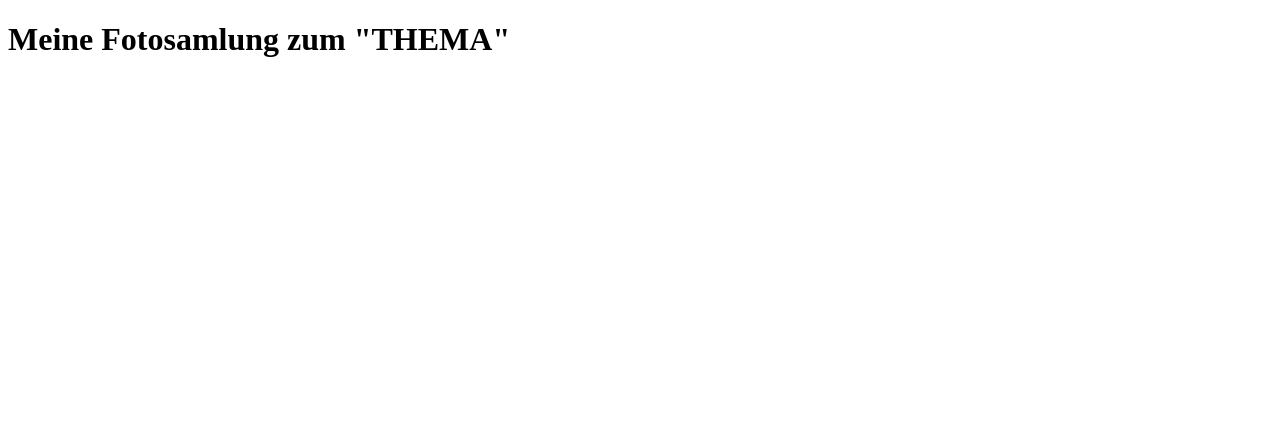
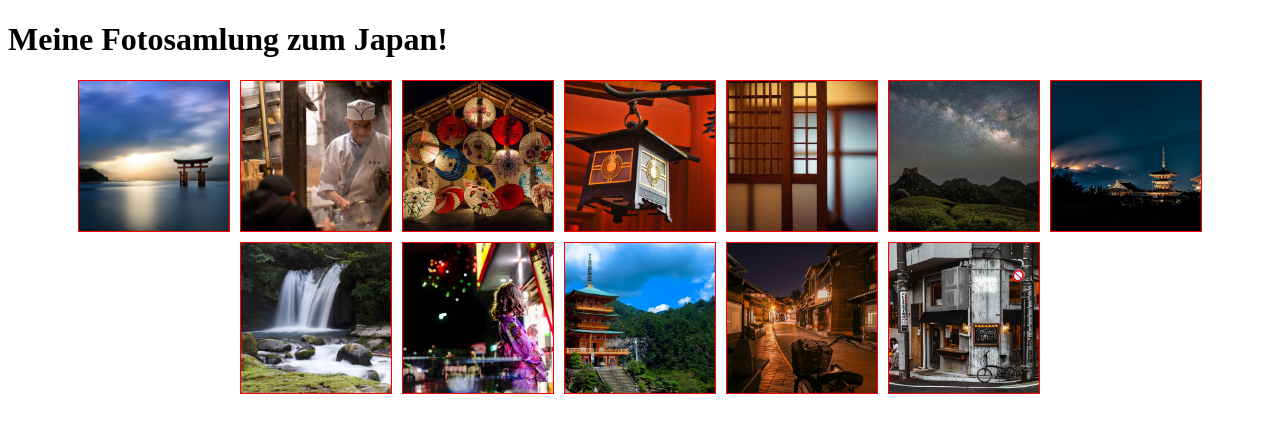
Before and after one commit to Kevinpomian-ops/Fotogram, a plain HTML site: page index.html in a window 1280 px wide. Drawn offline with Linux system fonts and the light colour scheme.

Commit message:
add: imgs add: js code add: css code

```diff
--- a/index.html
+++ b/index.html
@@ -1,5 +1,6 @@
 <!DOCTYPE html>
 <html lang="de">
+
 <head>
     <meta charset="UTF-8">
     <meta name="viewport" content="width=device-width, initial-scale=1.0">
@@ -7,13 +8,21 @@
 
     <link rel="stylesheet" href="style.css">
 </head>
+
 <body>
     <header>
 
     </header>
 
     <main>
-        <h1>Meine Fotosamlung zum "THEMA"</h1>
+        <h1>Meine Fotosamlung zum Japan!</h1>
+
+        <!-- <button><img src="./assats/img/alexanderweichsel-japan-9074037_1280.jpg" alt="imgsAlt(i)"></button> -->
+        <div id="imgs">
+
+
+        </div>
+
     </main>
 
     <footer>
@@ -21,4 +30,5 @@
     </footer>
 </body>
 <script src="script.js"></script>
+
 </html>
--- a/script.js
+++ b/script.js
@@ -0,0 +1,86 @@
+// const variable_string = "Text";
+// const variable_int = 5; //ganzzahlen
+// const variable_float = 5.5; //kommazahlen
+// const variable_array = ["Text", 5, 5.5]; //eindimensionale auflistung index 0123456789
+// const variable_json = {
+//     bezeichner: "Text",
+//     bezeichner2: 5,
+//     bezeichner3: 5.5,
+//     bezeichner4: ["Text", 5, 5.5],
+//     bezeichner5: {
+//         bezeichner: "Text",
+//         bezeichner2: 5,
+//         bezeichner3: 5.5,
+//         bezeichner4: ["Text", 5, 5.5],
+//         bezeichner5: {}
+//     } //mehrdimensionales auflistung bezeichner:wert
+// }
+
+// for (index in array) {
+//     const element = array[index];
+
+// } //Kontrolstruktur -> Schleifen
+
+// if (condition) {
+
+// } else {
+
+// } //Kontrolstruktur
+
+
+const myImgs = [
+    "alexanderweichsel-japan-9074037_1280.jpg",
+    "binmassam-chef-4807317_1280.jpg",
+    "deltaworks-japanese-umbrellas-636870_1280.jpg",
+    "djedj-japanese-lantern-5568727_1280.jpg",
+    "jplenio-traditional-8245250_1280.jpg",
+    "kanenori-mountains-8031511_1280.jpg",
+    "kanenori-temple-6963458_1280.jpg",
+    "mailtotobi-waterfall-4259935_1280.jpg",
+    "maximilianhemon-japan-5021733_1280.jpg",
+    "pexels-temple-1841296_1280.jpg",
+    "rmsep4-street-4942809_1280.jpg",
+    "takatoshikun-cafe-5899078_1280.jpg"
+]
+
+const myImgs2 = [
+    { path: "alexanderweichsel-japan-9074037_1280.jpg", desc: "Beschreibung", activ: false, klasse:"test"},
+    { path: "binmassam-chef-4807317_1280.jpg", desc: "Beschreibung",activ: false, klasse:"test" },
+    { path: "deltaworks-japanese-umbrellas-636870_1280.jpg", desc: "Beschreibung",activ: true, klasse:"test" },
+    { path: "djedj-japanese-lantern-5568727_1280.jpg", desc: "Beschreibung", klasse:"test" },
+    { path: "jplenio-traditional-8245250_1280.jpg", desc: "Beschreibung", klasse:"test" },
+    { path: "kanenori-mountains-8031511_1280.jpg", desc: "Beschreibung", klasse:"test" },
+    { path: "kanenori-temple-6963458_1280.jpg", desc: "Beschreibung", klasse:"test" },
+    { path: "mailtotobi-waterfall-4259935_1280.jpg", desc: "Beschreibung", klasse:"test" },
+    { path: "maximilianhemon-japan-5021733_1280.jpg", desc: "Beschreibung", klasse:"test" },
+    { path: "pexels-temple-1841296_1280.jpg", desc: "Beschreibung", klasse:"test" },
+    { path: "rmsep4-street-4942809_1280.jpg", desc: "Beschreibung", klasse:"test" },
+    { path: "takatoshikun-cafe-5899078_1280.jpg", desc: "Beschreibung", klasse:"test" }
+]
+
+
+// function renderImgs() {
+//     let images = "";
+//     for (Image in myImgs2) {
+//         console.log(myImgs2[Image]);
+//         images += `
+//         <img src="assats/img/${myImgs2[Image].path}" alt="Bild ${myImgs2[Image].desc}" class="${myImgs2[Image].klasse}">
+//         `
+
+//     }
+//     document.getElementById('imgs').innerHTML = images;
+// }
+
+function renderImgs() {
+    let images = "";
+    for (Image in myImgs2) {
+        console.log(myImgs2[Image]);
+        images += `
+        <div style="background-image:url('assats/img/${myImgs2[Image].path}'); border: 1px solid #ff0000" alt="Bild ${myImgs2[Image].desc}" class="${myImgs2[Image].klasse}"></div>
+        `
+
+    }
+    document.getElementById('imgs').innerHTML = images;
+}
+
+renderImgs();
--- a/style.css
+++ b/style.css
@@ -0,0 +1,18 @@
+#imgs {
+    display: flex;
+    flex-direction: row;
+    flex-wrap: wrap;
+    justify-content: center;
+    gap: 10px;
+}
+
+#imgs>img {
+    height: 150px;
+}
+
+.test{
+    width: 150px;
+    height: 150px;
+    background-position: center;
+    background-size: cover;
+}
```
Also changed, not shown: assats/img/alexanderweichsel-japan-9074037_1280.jpg (added), assats/img/binmassam-chef-4807317_1280.jpg (added), assats/img/deltaworks-japanese-umbrellas-636870_1280.jpg (added), assats/img/djedj-japanese-lantern-5568727_1280.jpg (added), assats/img/jplenio-traditional-8245250_1280.jpg (added), assats/img/kanenori-mountains-8031511_1280.jpg (added), assats/img/kanenori-temple-6963458_1280.jpg (added), assats/img/mailtotobi-waterfall-4259935_1280.jpg (added), assats/img/maximilianhemon-japan-5021733_1280.jpg (added), assats/img/pexels-temple-1841296_1280.jpg (added), assats/img/rmsep4-street-4942809_1280.jpg (added), assats/img/takatoshikun-cafe-5899078_1280.jpg (added).
